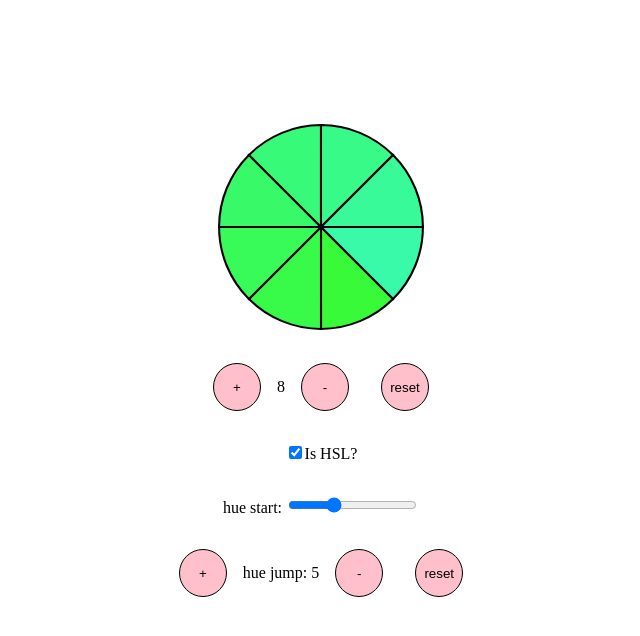
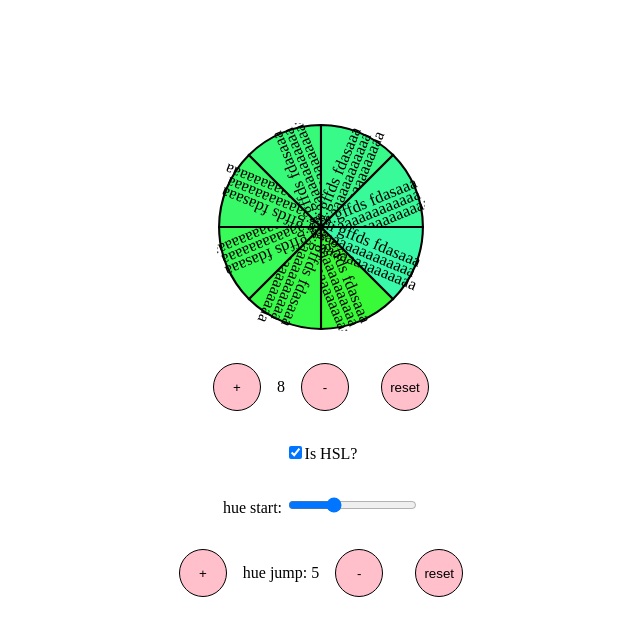
Before and after one commit to TamarStupp/exercise-wheel, a Vue app: page / in a window 1280 px wide. Shown: the top 636 px of the page, without its empty margins (319-959 px from the left). Built offline with nearby package versions, Linux system fonts and the light colour scheme.

Commit message:
backup to not lose my work again

```diff
--- a/src/components/WheelSvg.vue
+++ b/src/components/WheelSvg.vue
@@ -1,6 +1,6 @@
 <template>
     <!-- last two values in viewbox are height and width -->
-        <svg xmlns="http://www.w3.org/2000/svg" class="svg" viewBox="-50 -50 100 100" fill="none">
+    <svg xmlns="http://www.w3.org/2000/svg" class="svg" id="wheelSvg" viewBox="-50 -50 100 100" fill="none" ref="svg">
         <defs>
             <path id="slice"
         :d="
@@ -9,6 +9,14 @@
         A ${radius} ${radius} 0 ${Number(numberOfSlices < 2)} 1 ${wantedX} ${wantedY}
         L ${cx} ${cy}
         `" stroke-width="1" stroke="black" ></path>
+
+        <path id="textPath"
+            :d="`M ${cx}, ${cy}
+                L ${textPathX} ${textPathY}
+                M ${cx}, ${cy - lineHeight}
+                L ${textPathX} ${textPathY - lineHeight}
+                M ${cx}, ${cy - 2*lineHeight}
+                L ${textPathX} ${textPathY - 2*lineHeight}`" stroke="pink" stroke-width="2"/>
         </defs>
         <!-- colorMode: array -->
          <g v-if="colorMode === 'array' && colors">
@@ -18,10 +26,15 @@
              :fill="colors[(n - 1) % (colors.length)]"></use>
          </g>
          <g v-else>
+            <g v-for="n in numberOfSlices"
+            :transform="`rotate( ${(n)*(360/numberOfSlices)}, ${cx}, ${cy} )`">
                 <use href="#slice"
-                 v-for="n in numberOfSlices"
-                 :transform="`rotate( ${(n)*(360/numberOfSlices)}, ${cx}, ${cy} )`"
                 :fill="`hsl(${this.hslObj.hueJump * (n - 1) + this.hslObj.startHue}deg ${this.hslObj.saturation}% ${this.hslObj.lightness}%)`"></use>
+                <text :style="`font-size: clamp(0.5rem, ${radiusInPx/text.length}px, 2rem)`" fill="black">
+                        <textPath href="#textPath">{{  text }} </textPath>
+                    </text>
+                <!-- <use href="#textPath"></use> -->
+            </g>
          </g>
     </svg>
 </template>
@@ -66,6 +79,9 @@ export default {
         radius: 49,
         cy: 0,
         cx: 0,
+        text: 'hi gffds fdasaaaaaaaaaaaaaaaaaaaaaaaaaaaaaaaaaaa',
+        svgWidth: 0,
+        lineHeight: -6
     }
 },
 computed: {
@@ -86,6 +102,25 @@ export default {
             lightness: this.hsl.lightness || 60
         }
     },
+    radiusInPx() {
+        return (this.radius * this.svgWidth)/100;
+    },
+    textPathX () {
+        return Math.cos(this.radianPerSlice / 2) * this.radius + this.cx;
+    },
+    textPathY () {
+        return Math.sin(this.radianPerSlice / 2) * this.radius + this.cy;
+    },
+    // lineHeight() {
+    //     if (window.innerWidth > 1024) {
+    //         return 25;
+    //     } else {
+    //         return 50;
+    //     }
+    // }
+},
+mounted () {
+    this.svgWidth = Number(this.$refs.svg.getBoundingClientRect().width)
 }
 }
 </script>
```
Lines whose indentation alone changed are shown as unchanged.
